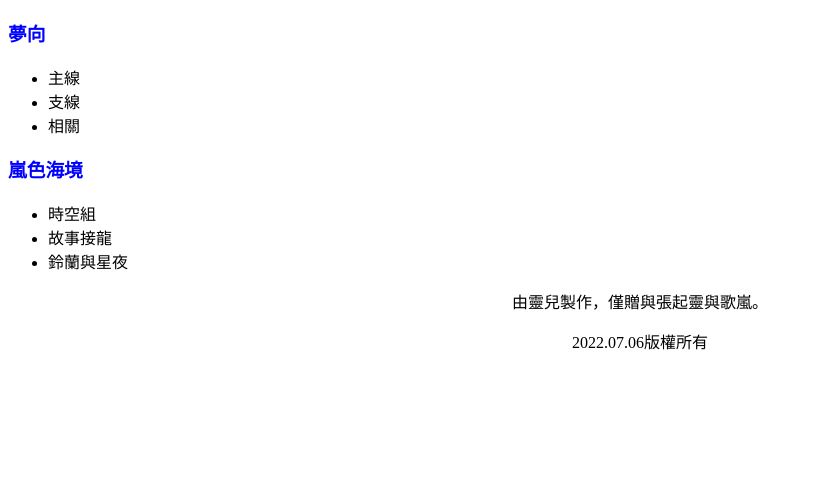
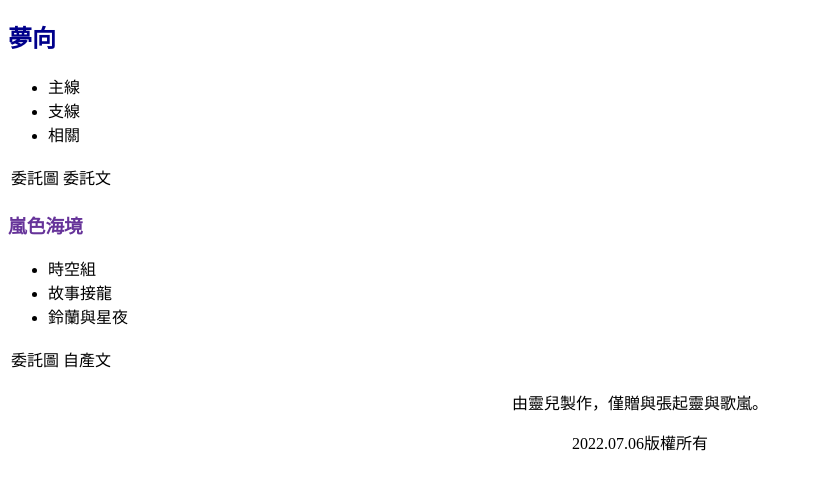
Before and after one commit to LING8STAY/20220706pto, a plain HTML site: page index.html in a window 1280 px wide. Shown: the part 70-560 px from the top of the page, without its empty margins (0-813 px from the left). Drawn offline with Linux system fonts and the light colour scheme.

Commit message:
嘗試表格功能

```diff
--- a/index.html
+++ b/index.html
@@ -15,8 +15,11 @@
         aside{
             text-align: center;
         }
+        h2{
+            color: darkblue;
+        }
         h3{
-            color: blue;
+            color: rebeccapurple;
         }
     </style>
 </head>
@@ -26,12 +29,18 @@
     </header>
     <article>
         <section>
-            <h3>夢向</h3>
+            <h2>夢向</h2>
             <ul>
                 <li>主線</li>
                 <li>支線</li>
                 <li>相關</li>
             </ul>
+            <table>
+                <tr>
+                    <td>委託圖</td>
+                    <td>委託文</td>
+                </tr>
+            </table>
         </section>
         <section>
             <h3>嵐色海境</h3>
@@ -40,6 +49,12 @@
                 <li>故事接龍</li>
                 <li>鈴蘭與星夜</li>
             </ul>
+            <table>
+                <tr>
+                    <td>委託圖</td>
+                    <td>自產文</td>
+                </tr>
+            </table>
         </section>
         <aside>
             <p>由靈兒製作，僅贈與張起靈與歌嵐。</p>
```
